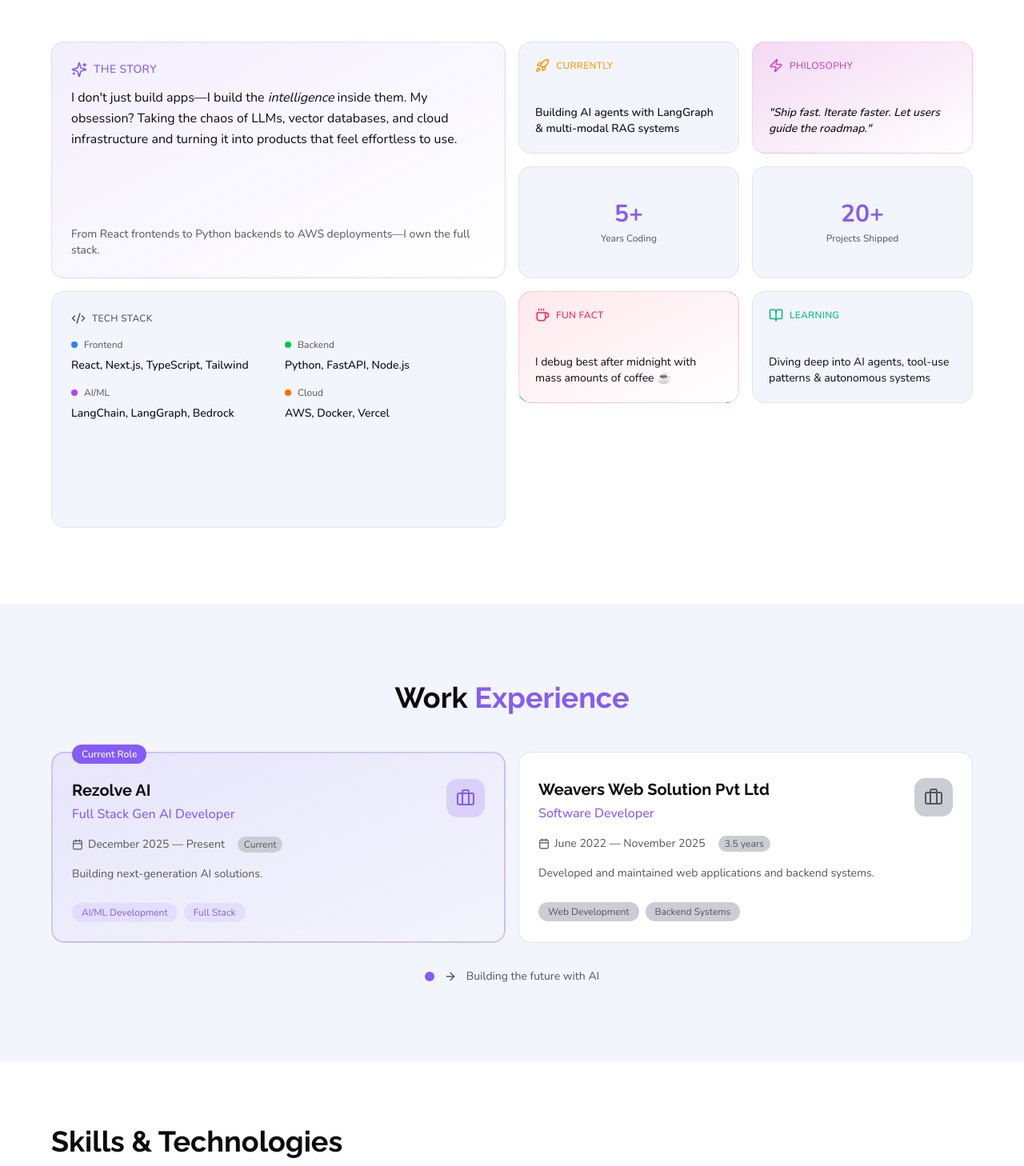
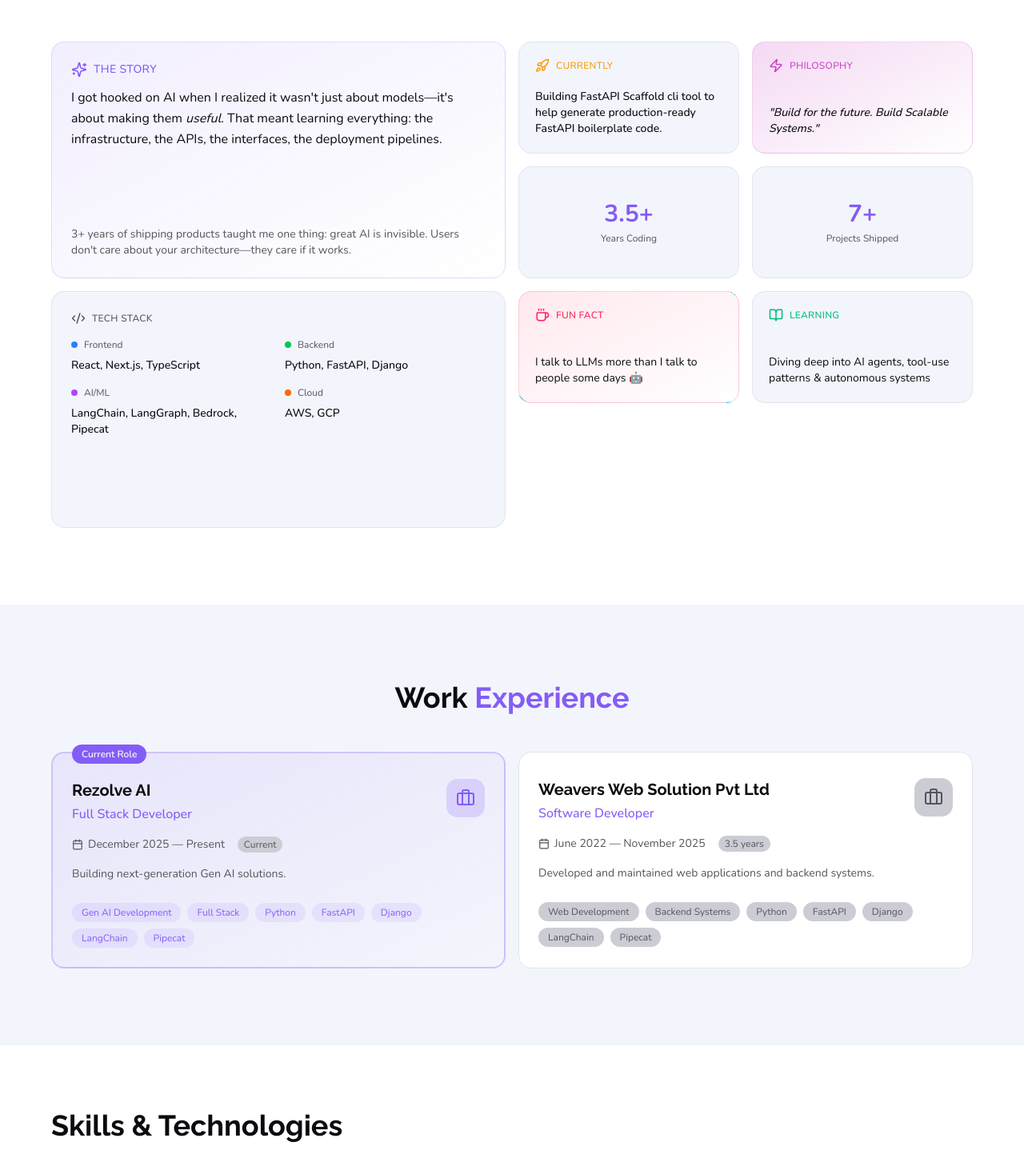
Before and after one commit to chatembed/arnabguptacv, a Next.js app: page / in a window 1280 px wide. Shown: the part 932-2390 px from the top of the page at 80% size. Built offline with nearby package versions, Linux system fonts and the light colour scheme.

Commit message:
new design added, section added

```diff
--- a/components/about.tsx
+++ b/components/about.tsx
@@ -31,15 +31,14 @@ export default function About() {
                 </span>
               </div>
               <p className="text-foreground leading-relaxed">
-                I don't just build apps—I build the <em>intelligence</em> inside
-                them. My obsession? Taking the chaos of LLMs, vector databases,
-                and cloud infrastructure and turning it into products that feel
-                effortless to use.
+                I got hooked on AI when I realized it wasn't just about models—it's
+                about making them <em>useful</em>. That meant learning everything:
+                the infrastructure, the APIs, the interfaces, the deployment pipelines.
               </p>
             </div>
             <p className="text-muted-foreground text-sm mt-4">
-              From React frontends to Python backends to AWS deployments—I own
-              the full stack.
+              3+ years of shipping products taught me one thing: great AI is invisible.
+              Users don't care about your architecture—they care if it works.
             </p>
           </div>
 
@@ -52,7 +51,7 @@ export default function About() {
               </span>
             </div>
             <p className="text-sm text-foreground font-medium">
-              Building AI agents with LangGraph & multi-modal RAG systems
+              Building FastAPI Scaffold cli tool to help generate production-ready FastAPI boilerplate code.
             </p>
           </div>
 
@@ -65,20 +64,20 @@ export default function About() {
               </span>
             </div>
             <p className="text-sm text-foreground font-medium italic">
-              "Ship fast. Iterate faster. Let users guide the roadmap."
+              "Build for the future. Build Scalable Systems."
             </p>
           </div>
 
           {/* Stats Row */}
           <div className="col-span-1 bg-card border border-border rounded-2xl p-5 flex flex-col justify-center items-center text-center hover:border-primary/30 transition-colors">
-            <span className="text-3xl font-bold text-primary">5+</span>
+            <span className="text-3xl font-bold text-primary">3.5+</span>
             <span className="text-xs text-muted-foreground mt-1">
               Years Coding
             </span>
           </div>
 
           <div className="col-span-1 bg-card border border-border rounded-2xl p-5 flex flex-col justify-center items-center text-center hover:border-primary/30 transition-colors">
-            <span className="text-3xl font-bold text-primary">20+</span>
+            <span className="text-3xl font-bold text-primary">7+</span>
             <span className="text-xs text-muted-foreground mt-1">
               Projects Shipped
             </span>
@@ -101,7 +100,7 @@ export default function About() {
                   </span>
                 </div>
                 <p className="text-sm font-medium">
-                  React, Next.js, TypeScript, Tailwind
+                  React, Next.js, TypeScript
                 </p>
               </div>
               <div>
@@ -109,7 +108,7 @@ export default function About() {
                   <div className="w-2 h-2 rounded-full bg-green-500"></div>
                   <span className="text-xs text-muted-foreground">Backend</span>
                 </div>
-                <p className="text-sm font-medium">Python, FastAPI, Node.js</p>
+                <p className="text-sm font-medium">Python, FastAPI, Django</p>
               </div>
               <div>
                 <div className="flex items-center gap-2 mb-2">
@@ -117,7 +116,7 @@ export default function About() {
                   <span className="text-xs text-muted-foreground">AI/ML</span>
                 </div>
                 <p className="text-sm font-medium">
-                  LangChain, LangGraph, Bedrock
+                  LangChain, LangGraph, Bedrock, Pipecat
                 </p>
               </div>
               <div>
@@ -125,7 +124,7 @@ export default function About() {
                   <div className="w-2 h-2 rounded-full bg-orange-500"></div>
                   <span className="text-xs text-muted-foreground">Cloud</span>
                 </div>
-                <p className="text-sm font-medium">AWS, Docker, Vercel</p>
+                <p className="text-sm font-medium">AWS, GCP</p>
               </div>
             </div>
           </div>
@@ -139,7 +138,7 @@ export default function About() {
               </span>
             </div>
             <p className="text-sm text-foreground">
-              I debug best after midnight with mass amounts of coffee ☕
+              I talk to LLMs more than I talk to people some days 🤖
             </p>
           </div>
 
--- a/components/experience.tsx
+++ b/components/experience.tsx
@@ -1,36 +1,44 @@
 "use client";
 
-import { Briefcase, Calendar, MapPin, ArrowRight } from "lucide-react";
+import { Briefcase, Calendar } from "lucide-react";
 
 const jobs = [
   {
     company: "Rezolve AI",
-    role: "Full Stack Gen AI Developer", // Update this with your actual role
+    role: "Full Stack Developer",
     startDate: "December 2025",
     endDate: "Present",
     duration: "Current",
     isCurrent: true,
     description:
-      "Building next-generation AI solutions.", // Update with your actual work
+      "Building next-generation Gen AI solutions.",
     highlights: [
-      "AI/ML Development",
+      "Gen AI Development",
       "Full Stack",
-      // Add more highlights
+      "Python",
+      "FastAPI",
+      "Django",
+      "LangChain",
+      "Pipecat",
     ],
   },
   {
     company: "Weavers Web Solution Pvt Ltd",
-    role: "Software Developer", // Update this with your actual role
+    role: "Software Developer",
     startDate: "June 2022",
     endDate: "November 2025",
     duration: "3.5 years",
     isCurrent: false,
     description:
-      "Developed and maintained web applications and backend systems.", // Update with your actual work
+      "Developed and maintained web applications and backend systems.",
     highlights: [
       "Web Development",
       "Backend Systems",
-      // Add more highlights
+      "Python",
+      "FastAPI",
+      "Django",
+      "LangChain",
+      "Pipecat",
     ],
   },
 ];
@@ -48,8 +56,7 @@ export default function Experience() {
           {jobs.map((job, index) => (
             <div
               key={index}
-              className={`relative rounded-2xl p-6 flex flex-col justify-between transition-colors ${
-                job.isCurrent
+              className={`relative rounded-2xl p-6 flex flex-col justify-between transition-colors ${job.isCurrent
                 ? "bg-gradient-to-br from-primary/10 via-primary/5 to-transparent border-2 border-primary/30 hover:border-primary/50"
                 : "bg-background border border-border hover:border-primary/30"
                 }`}
@@ -74,8 +81,7 @@ export default function Experience() {
                   </div>
                   <div className="shrink-0">
                     <div
-                      className={`w-12 h-12 rounded-xl flex items-center justify-center ${
-                        job.isCurrent
+                      className={`w-12 h-12 rounded-xl flex items-center justify-center ${job.isCurrent
                         ? "bg-primary/20 text-primary"
                         : "bg-muted text-muted-foreground"
                         }`}
@@ -108,8 +114,7 @@ export default function Experience() {
                   {job.highlights.map((highlight, i) => (
                     <span
                       key={i}
-                      className={`text-xs px-3 py-1 rounded-full ${
-                        job.isCurrent
+                      className={`text-xs px-3 py-1 rounded-full ${job.isCurrent
                         ? "bg-primary/10 text-primary"
                         : "bg-muted text-muted-foreground"
                         }`}
@@ -122,15 +127,6 @@ export default function Experience() {
             </div>
           ))}
         </div>
-
-        {/* Timeline connector - visual element */}
-        <div className="hidden md:flex justify-center mt-8">
-          <div className="flex items-center gap-3 text-muted-foreground text-sm">
-            <div className="w-3 h-3 rounded-full bg-primary"></div>
-            <ArrowRight size={16} />
-            <span>Building the future with AI</span>
-          </div>
-        </div>
       </div>
     </section>
   );
--- a/components/navigation.tsx
+++ b/components/navigation.tsx
@@ -22,6 +22,7 @@ export default function Navigation() {
 
   const navItems = [
     { label: "About", href: "#about" },
+    { label: "Experience", href: "#experience" },
     { label: "Skills", href: "#skills" },
     { label: "Projects", href: "#projects" },
     { label: "Contact", href: "#contact" },
--- a/components/projects.tsx
+++ b/components/projects.tsx
@@ -8,7 +8,7 @@ export default function Projects() {
       title: "Builders Hut",
       description:
         "Builders Hut is a powerful command-line tool that scaffolds production-ready FastAPI projects in seconds. Stop wasting time on boilerplate—start building features immediately with a clean, scalable project structure.",
-      tech: ["React", "Node.js", "LangChain", "OpenAI", "PostgreSQL", "Socket.io"],
+      tech: ["Python", "Typer"],
       link: "https://github.com/Agsdovah95/builders-hut/blob/main/README.md",
       github: "https://github.com/Agsdovah95/builders-hut",
     },
--- a/next.config.mjs
+++ b/next.config.mjs
@@ -1,8 +1,4 @@
 /** @type {import('next').NextConfig} */
-// Hard-coded for GitHub Pages repo deployment
-// We serve the site at https://chatembed.github.io/arnabguptacv
-const repo = '/arnabguptacv';
-const absoluteAssetPrefix = 'https://arnabgupta.me';
 
 const nextConfig = {
   typescript: {
@@ -21,9 +17,6 @@ const nextConfig = {
   },
   output: 'export',
   trailingSlash: true,
-  // hard-coded basePath and assetPrefix for the GitHub Pages URL
-  basePath: repo,
-  assetPrefix: absoluteAssetPrefix,
 };
 
 export default nextConfig;
--- a/package.json
+++ b/package.json
@@ -67,6 +67,7 @@
     "@types/node": "^22",
     "@types/react": "^19",
     "@types/react-dom": "^19",
+    "baseline-browser-mapping": "^2.9.15",
     "postcss": "^8.5",
     "tailwindcss": "^4.1.9",
     "tw-animate-css": "1.3.3",
```
Also changed, not shown: 1 other file (tests, documents, lock files or other folders). Lines whose indentation alone changed are shown as unchanged.
